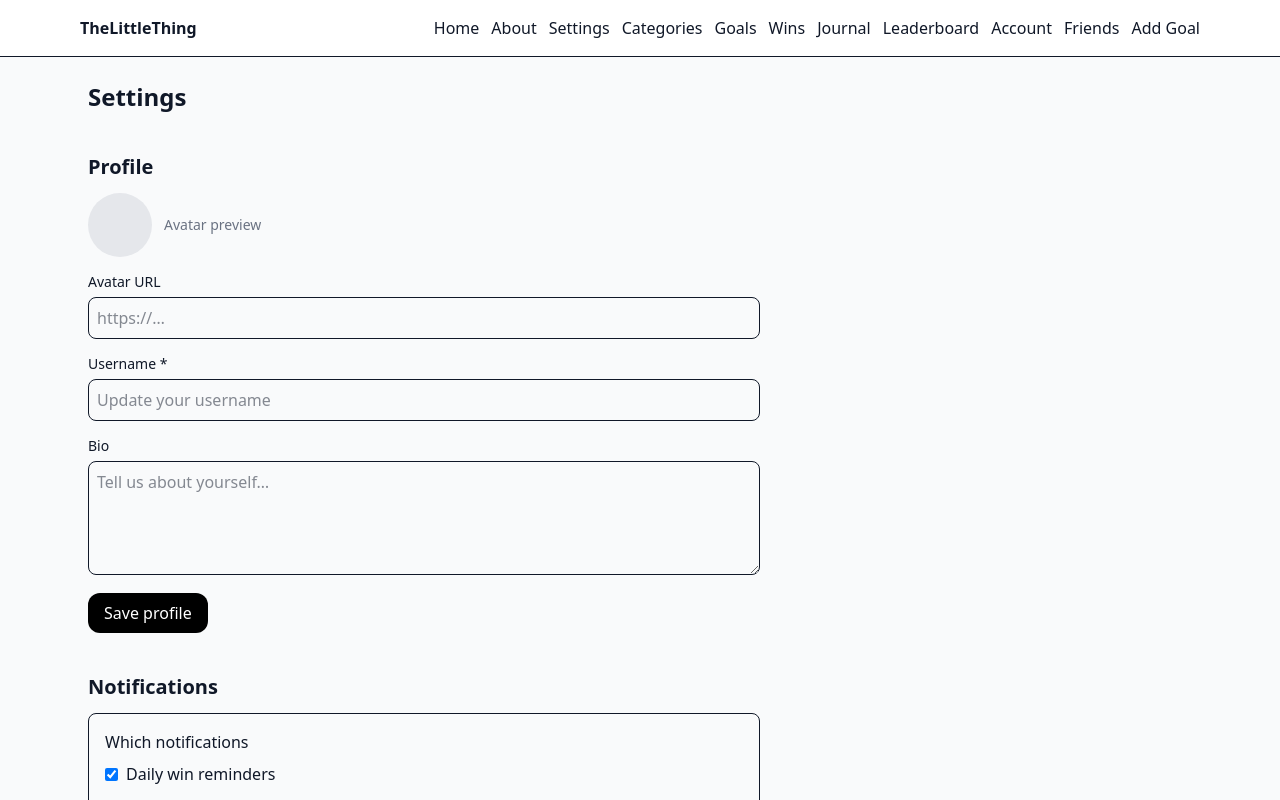
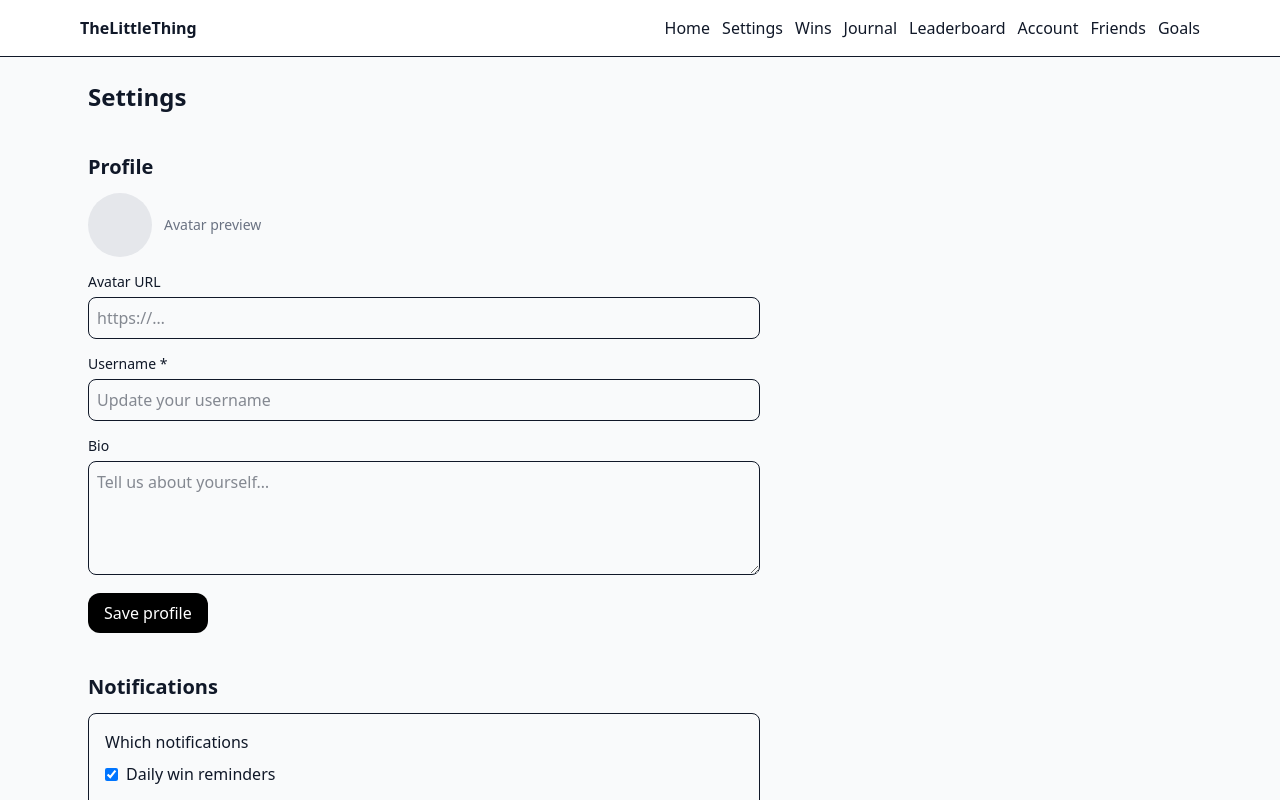
Before and after one commit to nas0404/TheLittleThings, a React (Vite) app in the folder frontend/: page /settings in a window 1280 px wide. Shown: the top 800 px of the page. Built offline with nearby package versions, Linux system fonts and the light colour scheme; no server answers.

Commit message:
navbar change

```diff
--- a/frontend/src/layouts/RootLayout.tsx
+++ b/frontend/src/layouts/RootLayout.tsx
@@ -100,16 +100,18 @@ export default function RootLayout({ children }: Props) {
             </NavLink>
             <div className="ml-auto flex items-center gap-3">
               <NavLink to="/home" className="hover:underline">Home</NavLink>
+              <NavLink to="/settings" className="hover:underline">Settings</NavLink>
+              {/*
               <NavLink to="/about" className="hover:underline">About</NavLink>
-              <NavLink to="/settings" className="hover:underline">Settings</NavLink>
               <NavLink to="/categories" className="hover:underline">Categories</NavLink>
               <NavLink to="/goals" className="hover:underline">Goals</NavLink>
+              */}
               <NavLink to="/wins" className="hover:underline">Wins</NavLink>
               <NavLink to="/journal" className="hover:underline">Journal</NavLink>
               <NavLink to="/leaderboard" className="hover:underline">Leaderboard</NavLink>
               <NavLink to="/user" className="hover:underline">Account</NavLink>
               <NavLink to="/friends" className="hover:underline">Friends</NavLink>
-              <NavLink to="/create-goals" className="hover:underline">Add Goal</NavLink>
+              <NavLink to="/create-goals" className="hover:underline">Goals</NavLink>
 
               {me && (
                 <span className="ml-4 inline-flex items-center gap-2 rounded-full bg-gray-100 px-3 py-1 text-sm font-medium text-gray-700">
```
